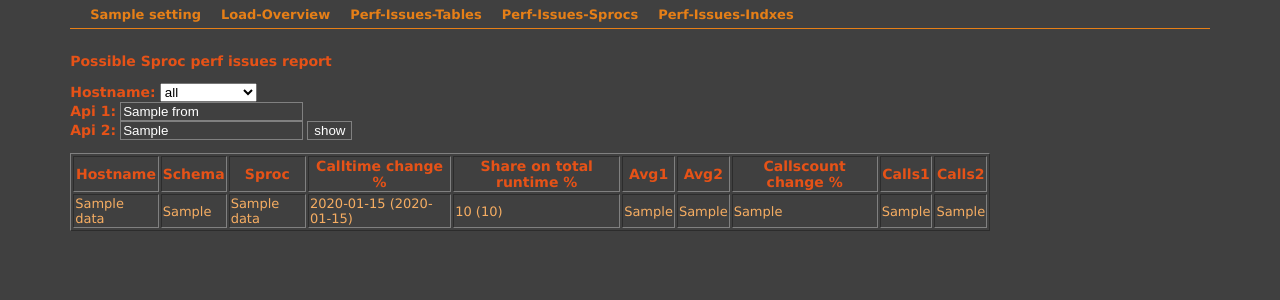
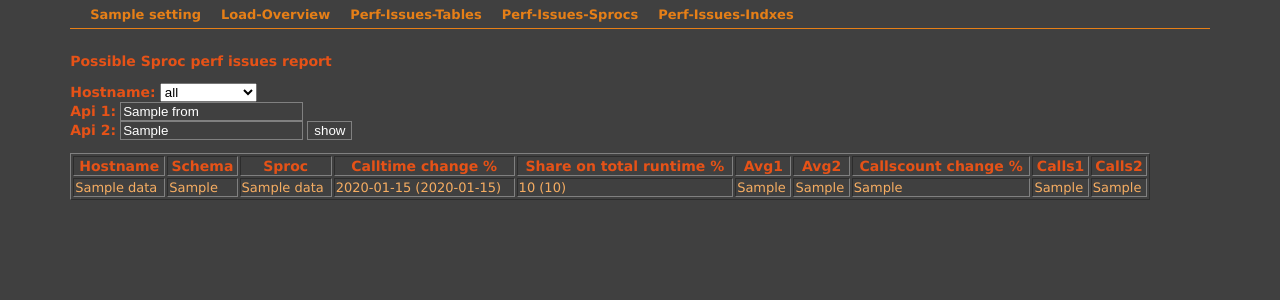
Before and after one commit to zalando/PGObserver, a Python web app: template frontend/templates/perf_api.html in a window 1280 px wide. Shown: the top 300 px of the page. Run offline with Jinja, Linux system fonts and the light colour scheme; the template is opened without the code that fills it: most values are stand-ins (such as "Sample title", 1, 10 or a date in 2020); some libraries are stand-ins or nearby versions.

Commit message:
table width increased

```diff
--- a/frontend/static/styles.css
+++ b/frontend/static/styles.css
@@ -82,5 +82,5 @@ input { background-color: #404040; color: #FFFFFF; font-weight:400; border: 1px
 .datefield { width:75px; }
 
 .perftable {
-    width: 920px;
+    width: 1080px;
 }
```
